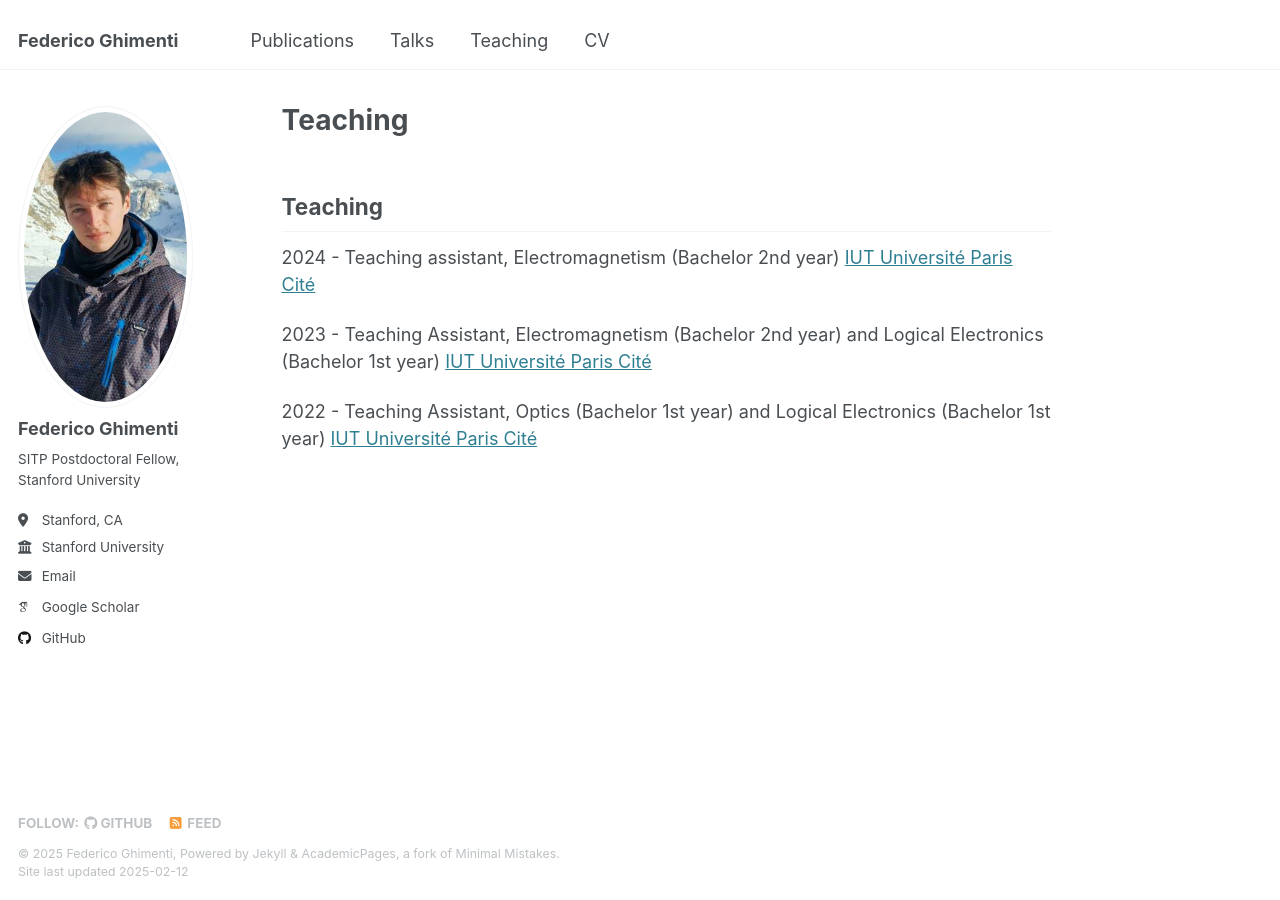
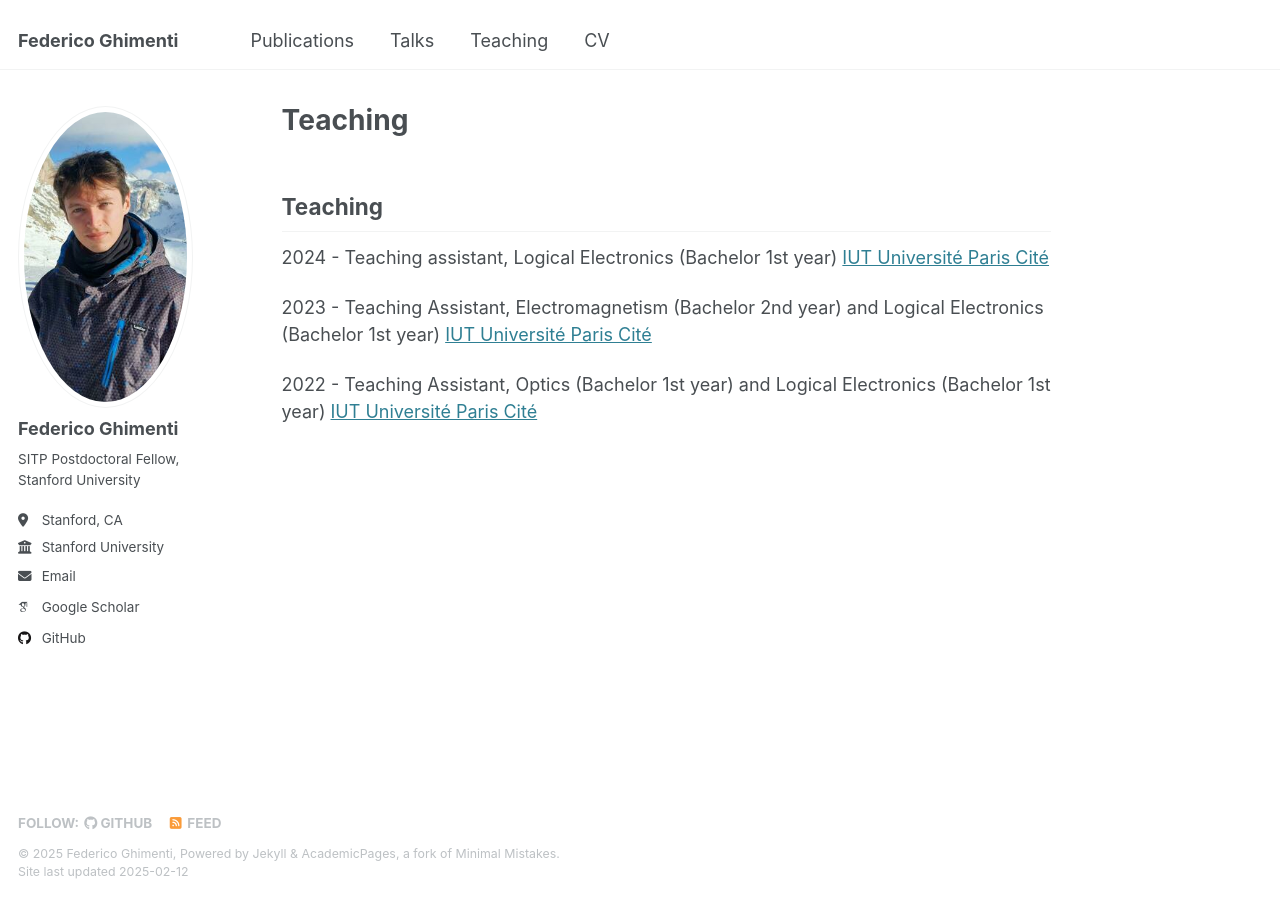
Before and after one commit to FedericoGhimenti/FedericoGhimenti.github.io, a Jekyll site: the page built from _pages/teaching.md, in a window 1280 px wide. Built offline with Jekyll 4.4.1, drawn with Linux system fonts in a browser that asks for light colours; some web fonts are replaced.

```diff
--- a/_pages/teaching.md
+++ b/_pages/teaching.md
@@ -6,7 +6,7 @@ author_profile: true
 
 ## Teaching
 
-2024 - Teaching assistant, Electromagnetism (Bachelor 2nd year) [IUT Université Paris Cité](https://iutparis-seine.u-paris.fr/)
+2024 - Teaching assistant, Logical Electronics (Bachelor 1st year) [IUT Université Paris Cité](https://iutparis-seine.u-paris.fr/)
 
 2023 - Teaching Assistant, Electromagnetism (Bachelor 2nd year) and Logical Electronics (Bachelor 1st year) [IUT Université Paris Cité](https://iutparis-seine.u-paris.fr/)
 
```
